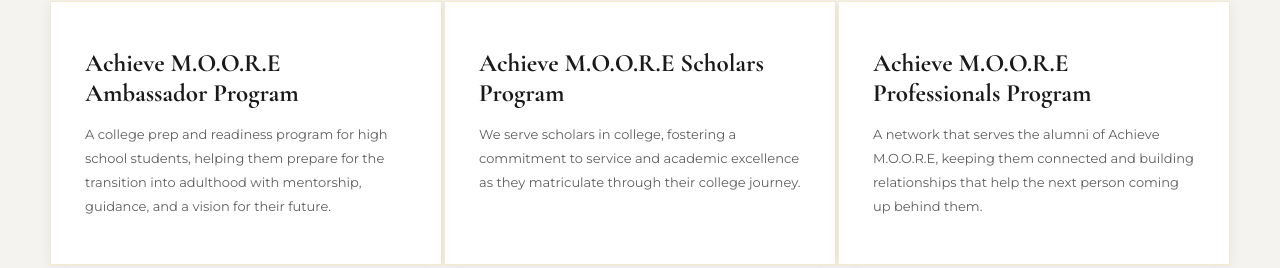
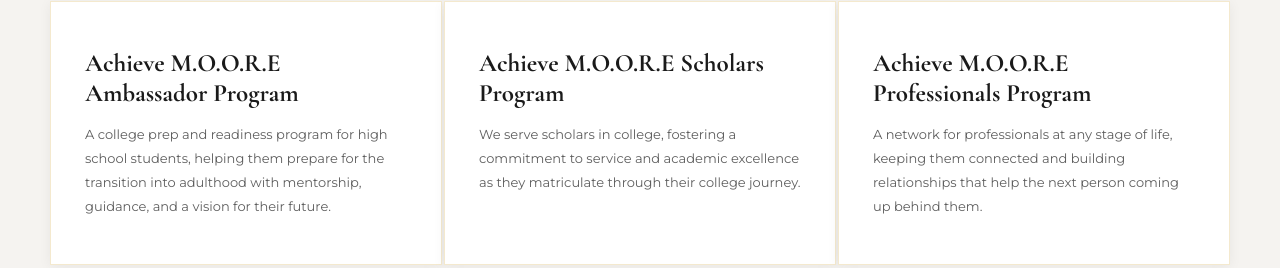
Before and after one commit to SerStakeAlot/Achieve-Moore, a plain HTML site: page home.html in a window 1280 px wide. Shown: the part 3219-3487 px from the top of the page. Drawn offline with nearby package versions, Linux system fonts and the light colour scheme.

Commit message:
Home: Professionals Program serves all professionals, not just alumni

```diff
--- a/home.html
+++ b/home.html
@@ -800,7 +800,7 @@
     </div>
     <div class="program-card">
       <div class="card-title">Achieve M.O.O.R.E Professionals Program</div>
-      <p class="card-desc">A network that serves the alumni of Achieve M.O.O.R.E, keeping them connected and building relationships that help the next person coming up behind them.</p>
+      <p class="card-desc">A network for professionals at any stage of life, keeping them connected and building relationships that help the next person coming up behind them.</p>
     </div>
   </div>
 </section>
```
